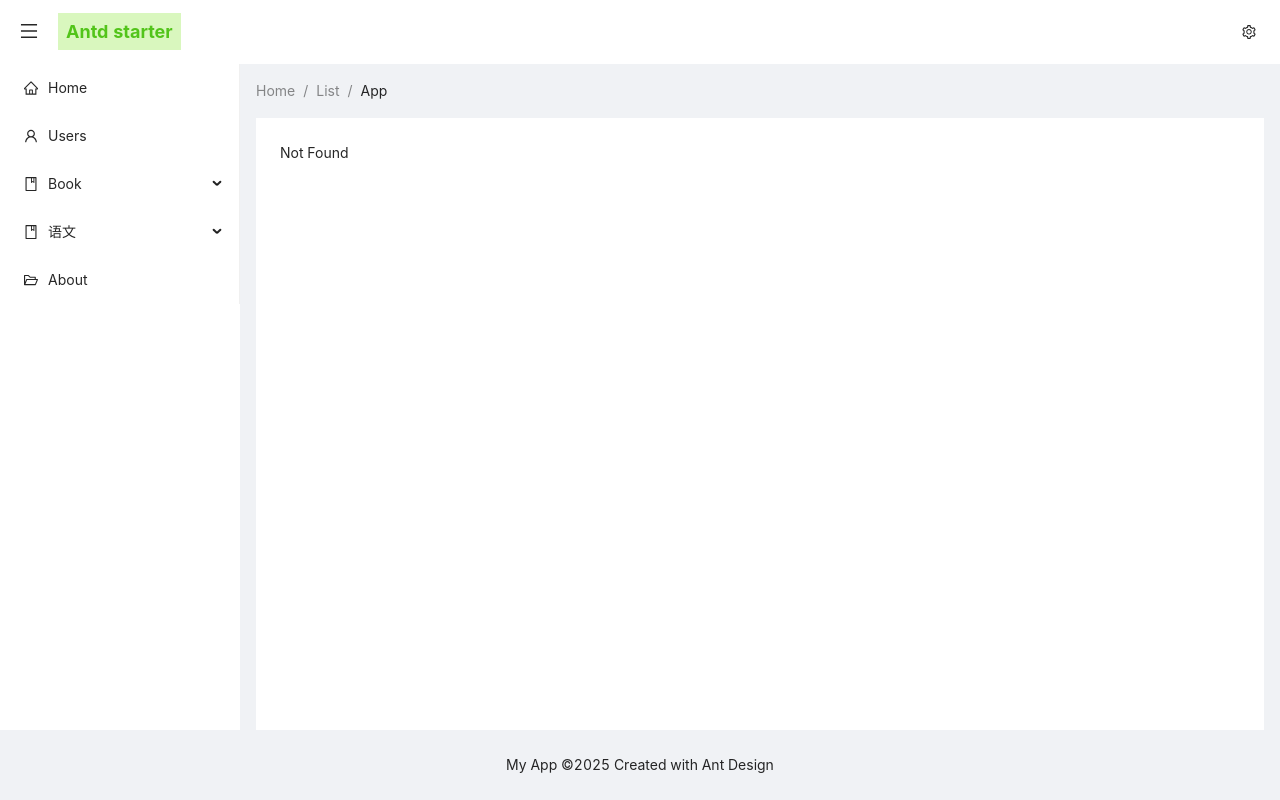
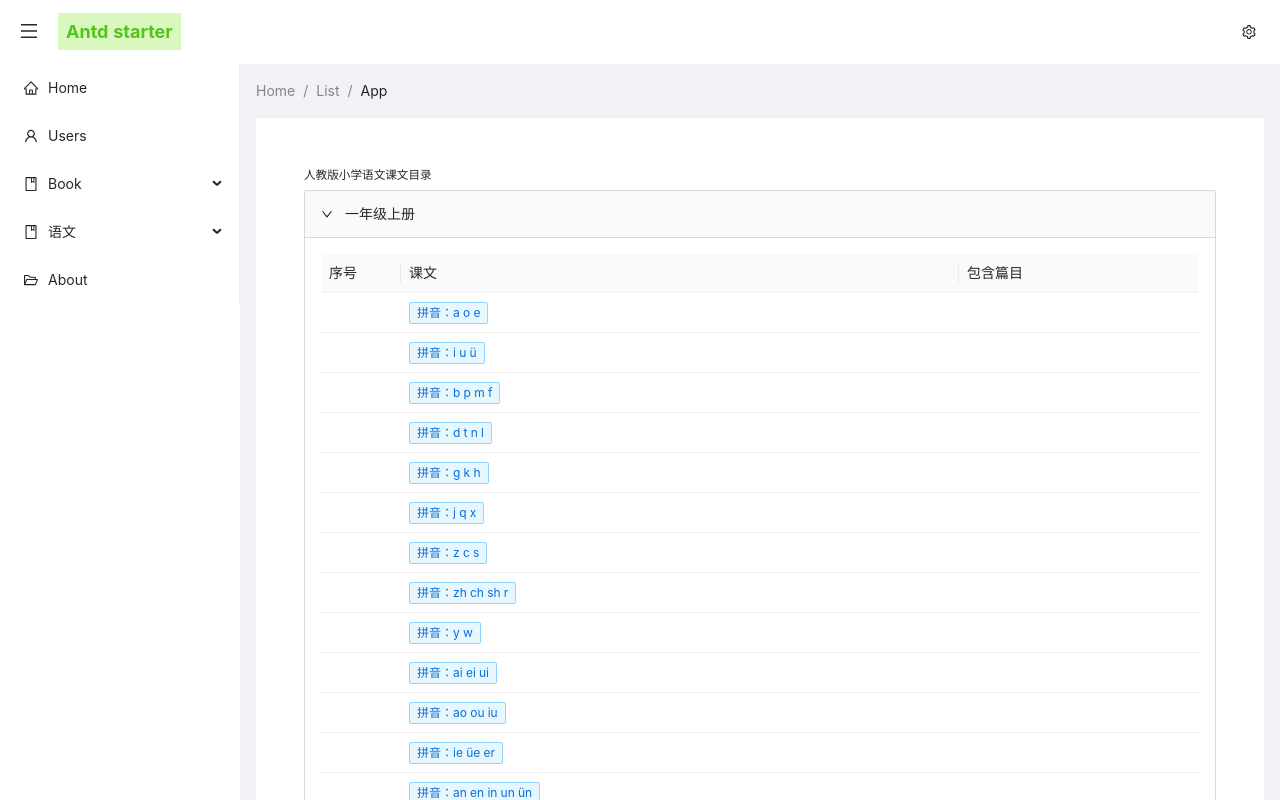
Before and after one commit to tuokaikyle/antd-v4-starter, a React (Vite) app: page /yuwen/renjiaoshe in a window 1280 px wide. Before the commit this address had no page. Shown: the top 800 px of the page. Built offline with nearby package versions, Linux system fonts and the light colour scheme.

Commit message:
add yuwen

```diff
--- a/src/routeTree.gen.ts
+++ b/src/routeTree.gen.ts
@@ -12,7 +12,8 @@ import { Route as rootRouteImport } from './routes/__root'
 import { Route as AboutRouteImport } from './routes/about'
 import { Route as IndexRouteImport } from './routes/index'
 import { Route as UsersIndexRouteImport } from './routes/users/index'
-import { Route as YuwenPrimaryRouteImport } from './routes/yuwen/primary'
+import { Route as YuwenRenjiaosheRouteImport } from './routes/yuwen/renjiaoshe'
+import { Route as YuwenBubianbanRouteImport } from './routes/yuwen/bubianban'
 import { Route as UsersUserIdRouteImport } from './routes/users/$userId'
 import { Route as SettingsHelloRouteImport } from './routes/settings/hello'
 import { Route as BooksSpanishRouteImport } from './routes/books/spanish'
@@ -35,9 +36,14 @@ const UsersIndexRoute = UsersIndexRouteImport.update({
   path: '/users/',
   getParentRoute: () => rootRouteImport,
 } as any)
-const YuwenPrimaryRoute = YuwenPrimaryRouteImport.update({
-  id: '/yuwen/primary',
-  path: '/yuwen/primary',
+const YuwenRenjiaosheRoute = YuwenRenjiaosheRouteImport.update({
+  id: '/yuwen/renjiaoshe',
+  path: '/yuwen/renjiaoshe',
+  getParentRoute: () => rootRouteImport,
+} as any)
+const YuwenBubianbanRoute = YuwenBubianbanRouteImport.update({
+  id: '/yuwen/bubianban',
+  path: '/yuwen/bubianban',
   getParentRoute: () => rootRouteImport,
 } as any)
 const UsersUserIdRoute = UsersUserIdRouteImport.update({
@@ -78,7 +84,8 @@ export interface FileRoutesByFullPath {
   '/books/spanish': typeof BooksSpanishRoute
   '/settings/hello': typeof SettingsHelloRoute
   '/users/$userId': typeof UsersUserIdRoute
-  '/yuwen/primary': typeof YuwenPrimaryRoute
+  '/yuwen/bubianban': typeof YuwenBubianbanRoute
+  '/yuwen/renjiaoshe': typeof YuwenRenjiaosheRoute
   '/users': typeof UsersIndexRoute
   '/settings/world/ab': typeof SettingsWorldAbRoute
   '/settings/world/cd': typeof SettingsWorldCdRoute
@@ -90,7 +97,8 @@ export interface FileRoutesByTo {
   '/books/spanish': typeof BooksSpanishRoute
   '/settings/hello': typeof SettingsHelloRoute
   '/users/$userId': typeof UsersUserIdRoute
-  '/yuwen/primary': typeof YuwenPrimaryRoute
+  '/yuwen/bubianban': typeof YuwenBubianbanRoute
+  '/yuwen/renjiaoshe': typeof YuwenRenjiaosheRoute
   '/users': typeof UsersIndexRoute
   '/settings/world/ab': typeof SettingsWorldAbRoute
   '/settings/world/cd': typeof SettingsWorldCdRoute
@@ -103,7 +111,8 @@ export interface FileRoutesById {
   '/books/spanish': typeof BooksSpanishRoute
   '/settings/hello': typeof SettingsHelloRoute
   '/users/$userId': typeof UsersUserIdRoute
-  '/yuwen/primary': typeof YuwenPrimaryRoute
+  '/yuwen/bubianban': typeof YuwenBubianbanRoute
+  '/yuwen/renjiaoshe': typeof YuwenRenjiaosheRoute
   '/users/': typeof UsersIndexRoute
   '/settings/world/ab': typeof SettingsWorldAbRoute
   '/settings/world/cd': typeof SettingsWorldCdRoute
@@ -117,7 +126,8 @@ export interface FileRouteTypes {
     | '/books/spanish'
     | '/settings/hello'
     | '/users/$userId'
-    | '/yuwen/primary'
+    | '/yuwen/bubianban'
+    | '/yuwen/renjiaoshe'
     | '/users'
     | '/settings/world/ab'
     | '/settings/world/cd'
@@ -129,7 +139,8 @@ export interface FileRouteTypes {
     | '/books/spanish'
     | '/settings/hello'
     | '/users/$userId'
-    | '/yuwen/primary'
+    | '/yuwen/bubianban'
+    | '/yuwen/renjiaoshe'
     | '/users'
     | '/settings/world/ab'
     | '/settings/world/cd'
@@ -141,7 +152,8 @@ export interface FileRouteTypes {
     | '/books/spanish'
     | '/settings/hello'
     | '/users/$userId'
-    | '/yuwen/primary'
+    | '/yuwen/bubianban'
+    | '/yuwen/renjiaoshe'
     | '/users/'
     | '/settings/world/ab'
     | '/settings/world/cd'
@@ -154,7 +166,8 @@ export interface RootRouteChildren {
   BooksSpanishRoute: typeof BooksSpanishRoute
   SettingsHelloRoute: typeof SettingsHelloRoute
   UsersUserIdRoute: typeof UsersUserIdRoute
-  YuwenPrimaryRoute: typeof YuwenPrimaryRoute
+  YuwenBubianbanRoute: typeof YuwenBubianbanRoute
+  YuwenRenjiaosheRoute: typeof YuwenRenjiaosheRoute
   UsersIndexRoute: typeof UsersIndexRoute
   SettingsWorldAbRoute: typeof SettingsWorldAbRoute
   SettingsWorldCdRoute: typeof SettingsWorldCdRoute
@@ -183,11 +196,18 @@ declare module '@tanstack/react-router' {
       preLoaderRoute: typeof UsersIndexRouteImport
       parentRoute: typeof rootRouteImport
     }
-    '/yuwen/primary': {
-      id: '/yuwen/primary'
-      path: '/yuwen/primary'
-      fullPath: '/yuwen/primary'
-      preLoaderRoute: typeof YuwenPrimaryRouteImport
+    '/yuwen/renjiaoshe': {
+      id: '/yuwen/renjiaoshe'
+      path: '/yuwen/renjiaoshe'
+      fullPath: '/yuwen/renjiaoshe'
+      preLoaderRoute: typeof YuwenRenjiaosheRouteImport
+      parentRoute: typeof rootRouteImport
+    }
+    '/yuwen/bubianban': {
+      id: '/yuwen/bubianban'
+      path: '/yuwen/bubianban'
+      fullPath: '/yuwen/bubianban'
+      preLoaderRoute: typeof YuwenBubianbanRouteImport
       parentRoute: typeof rootRouteImport
     }
     '/users/$userId': {
@@ -242,7 +262,8 @@ const rootRouteChildren: RootRouteChildren = {
   BooksSpanishRoute: BooksSpanishRoute,
   SettingsHelloRoute: SettingsHelloRoute,
   UsersUserIdRoute: UsersUserIdRoute,
-  YuwenPrimaryRoute: YuwenPrimaryRoute,
+  YuwenBubianbanRoute: YuwenBubianbanRoute,
+  YuwenRenjiaosheRoute: YuwenRenjiaosheRoute,
   UsersIndexRoute: UsersIndexRoute,
   SettingsWorldAbRoute: SettingsWorldAbRoute,
   SettingsWorldCdRoute: SettingsWorldCdRoute,
--- a/src/routes/__root.tsx
+++ b/src/routes/__root.tsx
@@ -58,12 +58,12 @@ const menuItems: MenuItem[] = [
       {
         key: '/yuwen/primary',
         icon: <TagsOutlined />,
-        label: <Link to='/yuwen/primary'>小学课文</Link>,
+        label: <Link to='/yuwen/renjiaoshe'>人教社</Link>,
       },
       {
-        key: '/yuwen/spanish',
+        key: '/yuwen/bubianban',
         icon: <TagsOutlined />,
-        label: <Link to='/books/spanish'>Spanish</Link>,
+        label: <Link to='/yuwen/bubianban'>部编版</Link>,
       },
     ],
   },
--- /dev/null
+++ b/src/routes/yuwen/bubianban.tsx
@@ -0,0 +1,75 @@
+import { createFileRoute } from '@tanstack/react-router';
+import { Collapse, Table, Tag } from 'antd';
+import type { Book, Lesson } from './raw/renjiaoshe';
+import { bubianban } from './raw/bubianban';
+
+export const Route = createFileRoute('/yuwen/bubianban')({
+  component: RouteComponent,
+});
+
+const isActivity = (
+  item: Lesson
+): item is { activity: string; topic: string } => 'activity' in item;
+
+const columns = [
+  {
+    title: '序号',
+    dataIndex: 'index',
+    key: 'index',
+    width: 80,
+    render: (_: unknown, record: Lesson) =>
+      isActivity(record) ? null : record.index,
+  },
+  {
+    title: '课文',
+    dataIndex: 'title',
+    key: 'title',
+    render: (_: unknown, record: Lesson) => {
+      if (isActivity(record)) {
+        return (
+          <Tag color='blue'>
+            {record.activity}：{record.topic}
+          </Tag>
+        );
+      }
+      return (
+        <span>
+          {record.title}
+          {record.asterisk && (
+            <Tag color='orange' style={{ marginLeft: 8 }}>
+              略读
+            </Tag>
+          )}
+        </span>
+      );
+    },
+  },
+  {
+    title: '包含篇目',
+    dataIndex: 'sections',
+    key: 'sections',
+    render: (sections: string[] | undefined) =>
+      sections ? sections.join('、') : null,
+  },
+];
+
+function RouteComponent() {
+  return (
+    <div style={{ padding: 24 }}>
+      <h1>部编版小学语文课文目录</h1>
+      <Collapse defaultActiveKey={[bubianban[0]?.bookName]}>
+        {bubianban.map((book: Book) => (
+          <Collapse.Panel header={book.bookName} key={book.bookName}>
+            <Table
+              dataSource={book.articles}
+              columns={columns}
+              rowKey={(_: Lesson, idx?: number) => `${book.bookName}-${idx}`}
+              pagination={false}
+              size='small'
+            />
+          </Collapse.Panel>
+        ))}
+      </Collapse>
+    </div>
+  );
+}
--- a/src/routes/yuwen/primary.tsx
+++ /dev/null
@@ -1,9 +0,0 @@
-import { createFileRoute } from '@tanstack/react-router'
-
-export const Route = createFileRoute('/yuwen/primary')({
-  component: RouteComponent,
-})
-
-function RouteComponent() {
-  return <div>Hello "/yuwen/primary"!</div>
-}
--- a/src/routes/yuwen/raw/bubianban.ts
+++ b/src/routes/yuwen/raw/bubianban.ts
@@ -1,6 +1,6 @@
 import type { Book } from "./renjiaoshe";
 
-const bubianban: Book[] = [
+export const bubianban: Book[] = [
   {
     bookName: '部编版一年级语文上册',
     articles: [
--- a/src/routes/yuwen/raw/renjiaoshe.ts
+++ b/src/routes/yuwen/raw/renjiaoshe.ts
@@ -11,7 +11,7 @@ export type Lesson = {
 } | {  activity: string;
   topic: string;};
 
-const renjiaoshe: Book[] = [
+export const renjiaoshe: Book[] = [
   {
     bookName: '一年级上册',
     articles: [
--- /dev/null
+++ b/src/routes/yuwen/renjiaoshe.tsx
@@ -0,0 +1,75 @@
+import { createFileRoute } from '@tanstack/react-router';
+import { Collapse, Table, Tag } from 'antd';
+import type { Book, Lesson } from './raw/renjiaoshe';
+import { renjiaoshe } from './raw/renjiaoshe';
+
+export const Route = createFileRoute('/yuwen/renjiaoshe')({
+  component: RouteComponent,
+});
+
+const isActivity = (
+  item: Lesson
+): item is { activity: string; topic: string } => 'activity' in item;
+
+const columns = [
+  {
+    title: '序号',
+    dataIndex: 'index',
+    key: 'index',
+    width: 80,
+    render: (_: unknown, record: Lesson) =>
+      isActivity(record) ? null : record.index,
+  },
+  {
+    title: '课文',
+    dataIndex: 'title',
+    key: 'title',
+    render: (_: unknown, record: Lesson) => {
+      if (isActivity(record)) {
+        return (
+          <Tag color='blue'>
+            {record.activity}：{record.topic}
+          </Tag>
+        );
+      }
+      return (
+        <span>
+          {record.title}
+          {record.asterisk && (
+            <Tag color='orange' style={{ marginLeft: 8 }}>
+              略读
+            </Tag>
+          )}
+        </span>
+      );
+    },
+  },
+  {
+    title: '包含篇目',
+    dataIndex: 'sections',
+    key: 'sections',
+    render: (sections: string[] | undefined) =>
+      sections ? sections.join('、') : null,
+  },
+];
+
+function RouteComponent() {
+  return (
+    <div style={{ padding: 24 }}>
+      <h1>人教版小学语文课文目录</h1>
+      <Collapse defaultActiveKey={[renjiaoshe[0]?.bookName]}>
+        {renjiaoshe.map((book: Book) => (
+          <Collapse.Panel header={book.bookName} key={book.bookName}>
+            <Table
+              dataSource={book.articles}
+              columns={columns}
+              rowKey={(_: Lesson, idx?: number) => `${book.bookName}-${idx}`}
+              pagination={false}
+              size='small'
+            />
+          </Collapse.Panel>
+        ))}
+      </Collapse>
+    </div>
+  );
+}
```
